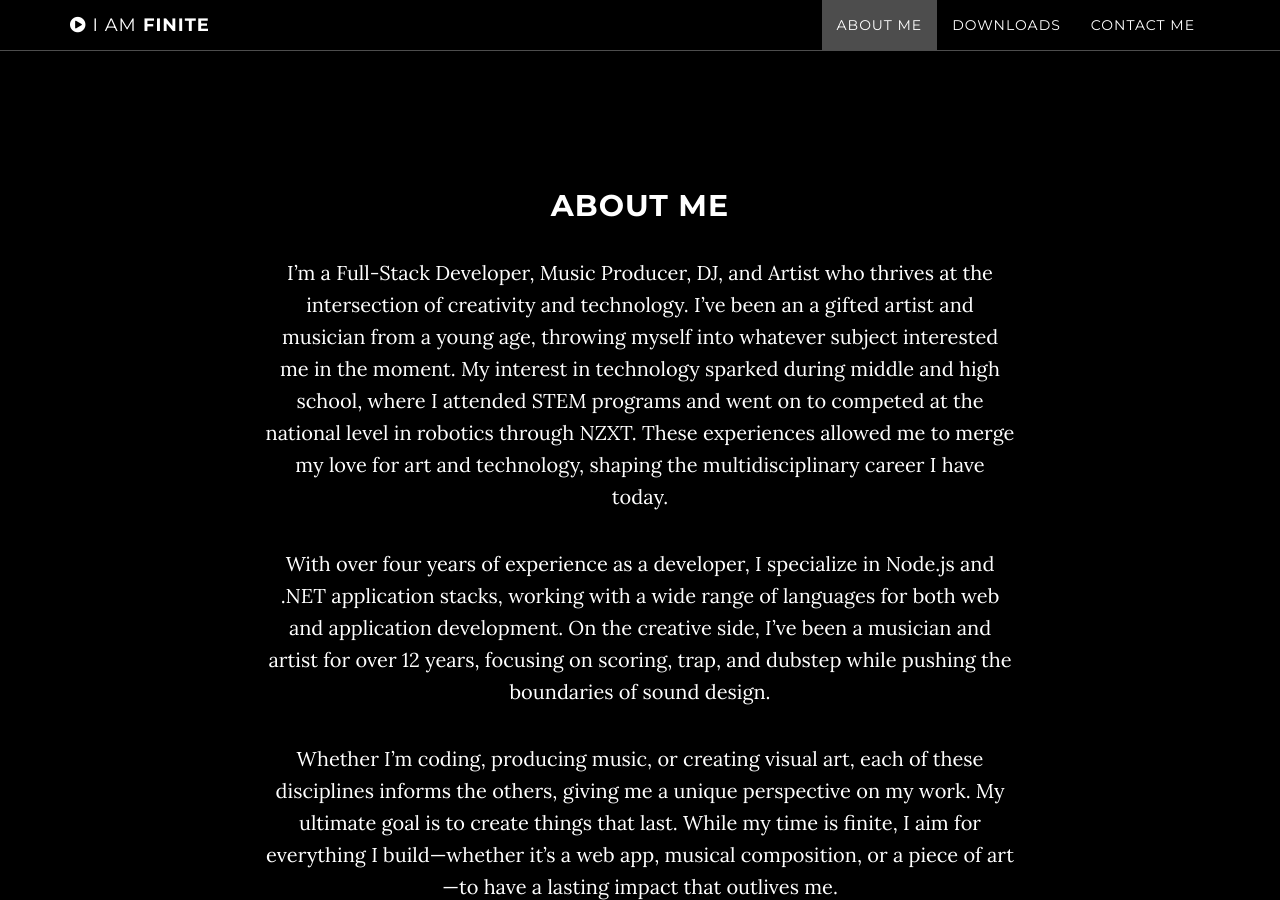
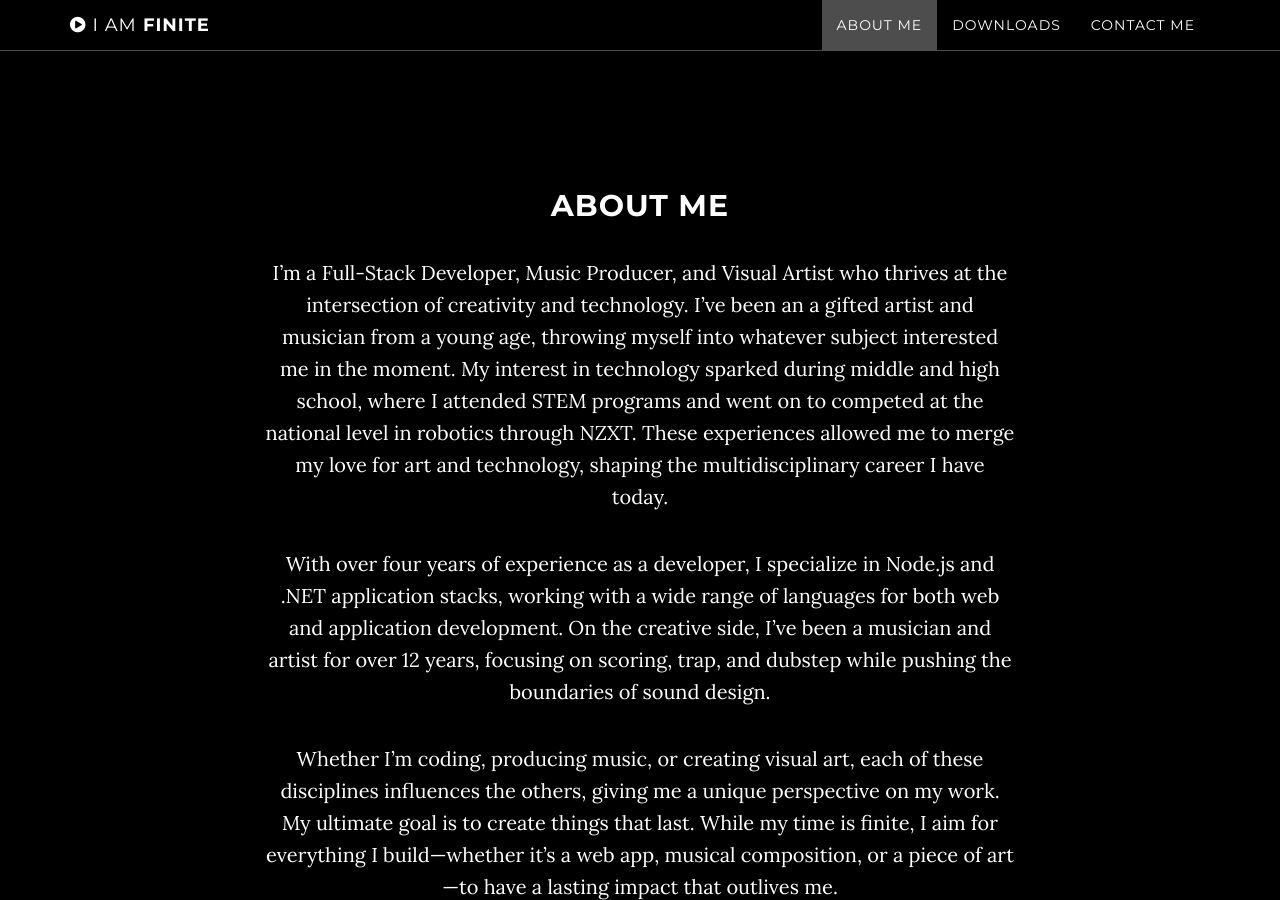
Before and after one commit to I-Am-Finite/I-Am-Finite.github.io, a Jekyll site: the page built from index.html, in a window 1280 px wide and 900 px high, scrolled down 911 px. Built offline with Jekyll 4.4.1, drawn with Linux system fonts in a browser that asks for light colours; some of the changed text lies outside the part shown.

Commit message:
Updated About Section

```diff
--- a/_config.yml
+++ b/_config.yml
@@ -2,7 +2,7 @@
 title: I Am Finite
 email: resercmichael@gmail.com
 url: https://i-am-finite.github.io
-description: "I’m a Full-Stack Developer, Music Producer, DJ, and Artist, merging technology, music, and timeless art forms. From building dynamic web applications to creating audio and visual art, I combine technical precision with creative passion. Here you can explore my projects, artistic works, and music!"
+description: "I’m a Full-Stack Developer, Music Producer, and Visual Artist, merging technology, music, and timeless art forms. From building dynamic web applications to creating audio and visual artistry, I combine technical precision with creative passion. Here you can explore my projects, artistic works, and music!"
 
 # Color settings (hex-codes without the leading hash-tag)
 color:
--- a/_includes/about.html
+++ b/_includes/about.html
@@ -3,9 +3,9 @@
         <div class="row">
             <div class="col-lg-8 col-lg-offset-2">
                 <h2>About Me</h2>
-                <p>I’m a Full-Stack Developer, Music Producer, DJ, and Artist who thrives at the intersection of creativity and technology. I’ve been an a gifted artist and musician from a young age, throwing myself into whatever subject interested me in the moment. My interest in technology sparked during middle and high school, where I attended STEM programs and went on to competed at the national level in robotics through NZXT. These experiences allowed me to merge my love for art and technology, shaping the multidisciplinary career I have today.</p>
+                <p>I’m a Full-Stack Developer, Music Producer, and Visual Artist who thrives at the intersection of creativity and technology. I’ve been an a gifted artist and musician from a young age, throwing myself into whatever subject interested me in the moment. My interest in technology sparked during middle and high school, where I attended STEM programs and went on to competed at the national level in robotics through NZXT. These experiences allowed me to merge my love for art and technology, shaping the multidisciplinary career I have today.</p>
                 <p>With over four years of experience as a developer, I specialize in Node.js and .NET application stacks, working with a wide range of languages for both web and application development. On the creative side, I’ve been a musician and artist for over 12 years, focusing on scoring, trap, and dubstep while pushing the boundaries of sound design.</p>
-                <p>Whether I’m coding, producing music, or creating visual art, each of these disciplines informs the others, giving me a unique perspective on my work. My ultimate goal is to create things that last. While my time is finite, I aim for everything I build—whether it’s a web app, musical composition, or a piece of art—to have a lasting impact that outlives me.</p>
+                <p>Whether I’m coding, producing music, or creating visual art, each of these disciplines influences the others, giving me a unique perspective on my work. My ultimate goal is to create things that last. While my time is finite, I aim for everything I build—whether it’s a web app, musical composition, or a piece of art—to have a lasting impact that outlives me.</p>
             </div>
         </div>
     </section>
```
